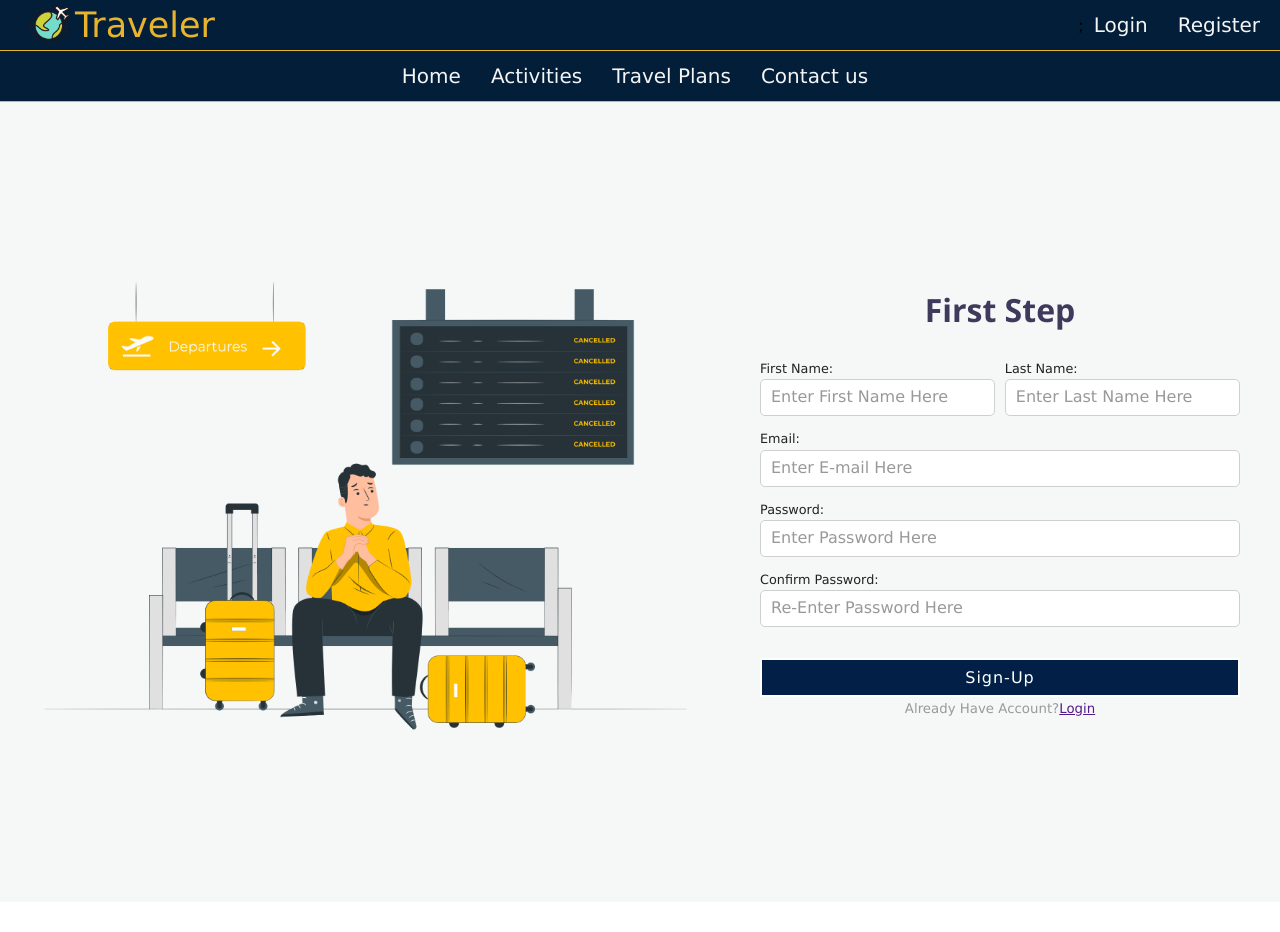
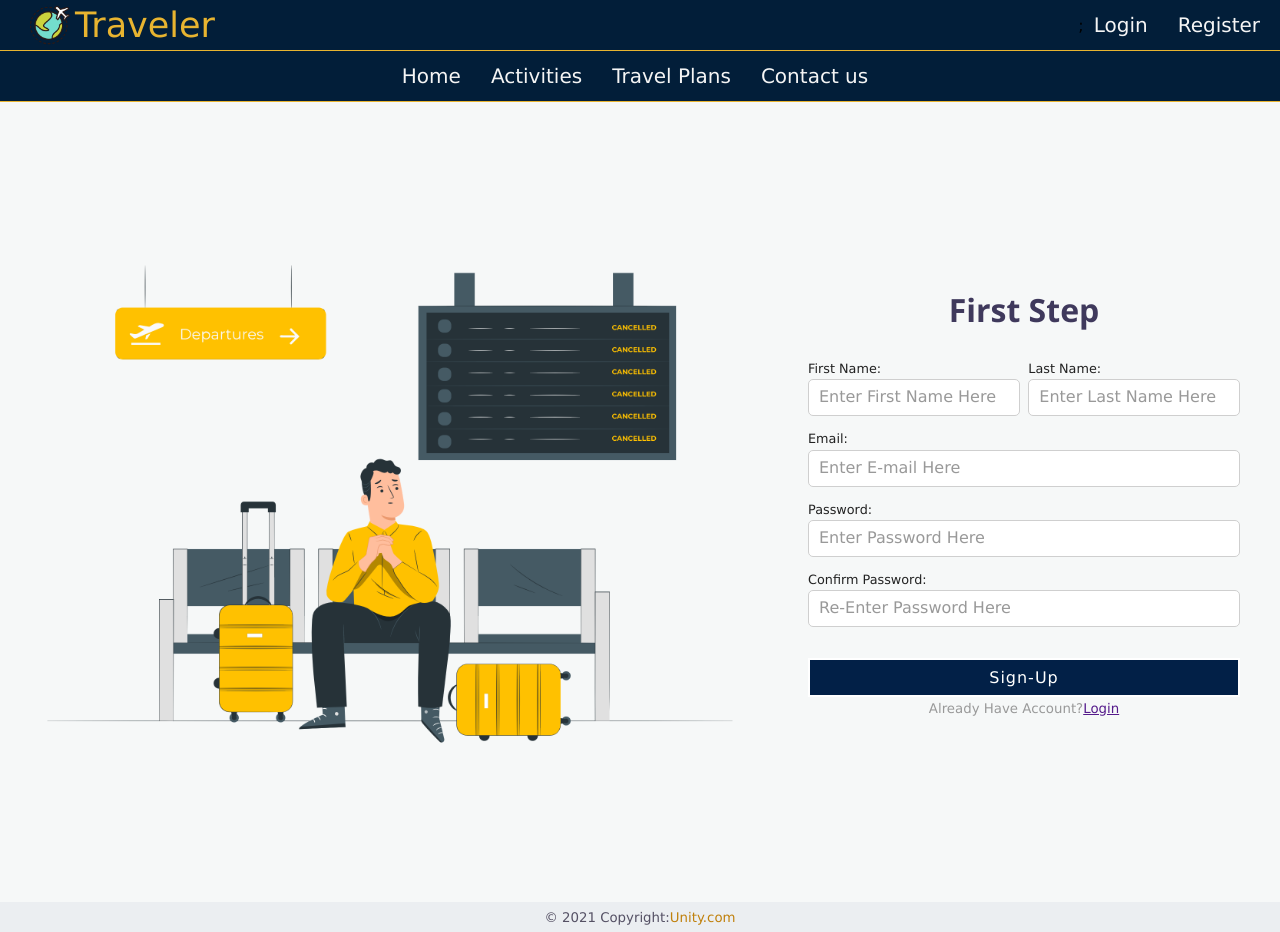
Before and after one commit to Meraki-Academy-unity/unity, a React (Create React App) app in the folder frontend/: page /register in a window 1280 px wide. Before the commit the page ends 902 px from the top, so only its background shows below. Built offline with nearby package versions, Linux system fonts and the light colour scheme.

Commit message:
Created Footer

```diff
--- a/frontend/src/App.js
+++ b/frontend/src/App.js
@@ -9,6 +9,7 @@ import Activities from "./components/Activities/getActivities";
 import Navigation from "./components/navigation";
 import GetAllTravel from "./components/travel_Plans/getAllTravel";
 import ContactUs from './components/contactUs'
+import Footer from './components/footer'
 
 const App = () => {
   return (
@@ -24,6 +25,7 @@ const App = () => {
       {/* <AddPerferences /> */}
       {/* <Activities /> */}
       {/* <GetAllTravel /> */}
+      <Footer/>
     </div>
   );
 };
--- a/frontend/src/components/auth/signUp/index.js
+++ b/frontend/src/components/auth/signUp/index.js
@@ -137,8 +137,9 @@ const FirstStep = ({
   return (
     <div className="regCont">
       <div className="leftAuthReg">
-        <img src={img} alt="" />
+        <div className="imgDiv"><img src={img} alt="" /></div>
       </div>
+      <div className="rightAuthReg">
       <div className="regWrapper">
         <h1>First Step</h1>
 
@@ -200,6 +201,7 @@ const FirstStep = ({
             </small>
           </div>
         </div>
+      </div>
       </div>
     </div>
   );
--- a/frontend/src/components/auth/signUp/signUp.css
+++ b/frontend/src/components/auth/signUp/signUp.css
@@ -1,12 +1,12 @@
 .regCont {
-    height: 100vh;
+    height: 100%;
     width: 100%;
     display: flex;
     flex-direction: row;
     justify-content: center;
     align-items: center;
     background-color: #f6f8f8;
-
+    overflow: hidden;
   }
 
   .leftAuthReg {
@@ -14,7 +14,16 @@
     display: flex;
     justify-content: center;
     align-items: center;
-    height: 100%;
+    height: 100vh;
+
+  }
+
+  .rightAuthReg{
+    flex: 40%;
+    display: flex;
+    justify-content: center;
+    align-items: center;
+    height: 100vh;
   }
 
   .leftAuthReg img {
@@ -33,8 +42,7 @@
     padding: 20px 40px;
     border-radius: 10px;
     /* box-shadow: 0px 10px 50px #555; */
-    flex: 40%;
-
+    /* flex: 40%; */
   }
 
   .regForm {
--- a/frontend/src/components/footer/footer.css
+++ b/frontend/src/components/footer/footer.css
@@ -0,0 +1,21 @@
+.footer {
+    width: 100%;
+    background-color: #e4e8ecbb;
+    height: 30px;
+    font-size: smaller;
+    display: flex;
+    align-items: center;
+    justify-content: center;
+    /* position: absolute; */
+    left: 0;
+    bottom: 0;
+    overflow: hidden;
+  }
+
+  .footer p {
+    color: rgba(28, 20, 47, 0.726);
+  }
+
+  .footer span {
+    color: rgb(192, 129, 13);
+  }
--- a/frontend/src/components/footer/index.js
+++ b/frontend/src/components/footer/index.js
@@ -1,7 +1,16 @@
-import React from 'react';
+import React from "react";
+import "./footer.css";
 
 const Footer = () => {
-	return <div className="App">Footer component</div>;
+  return (
+    <div className="footerCont">
+      <div className="footer">
+        <p>
+          © 2021 Copyright:<span>Unity.com</span>
+        </p>
+      </div>
+    </div>
+  );
 };
 
 export default Footer;
```
